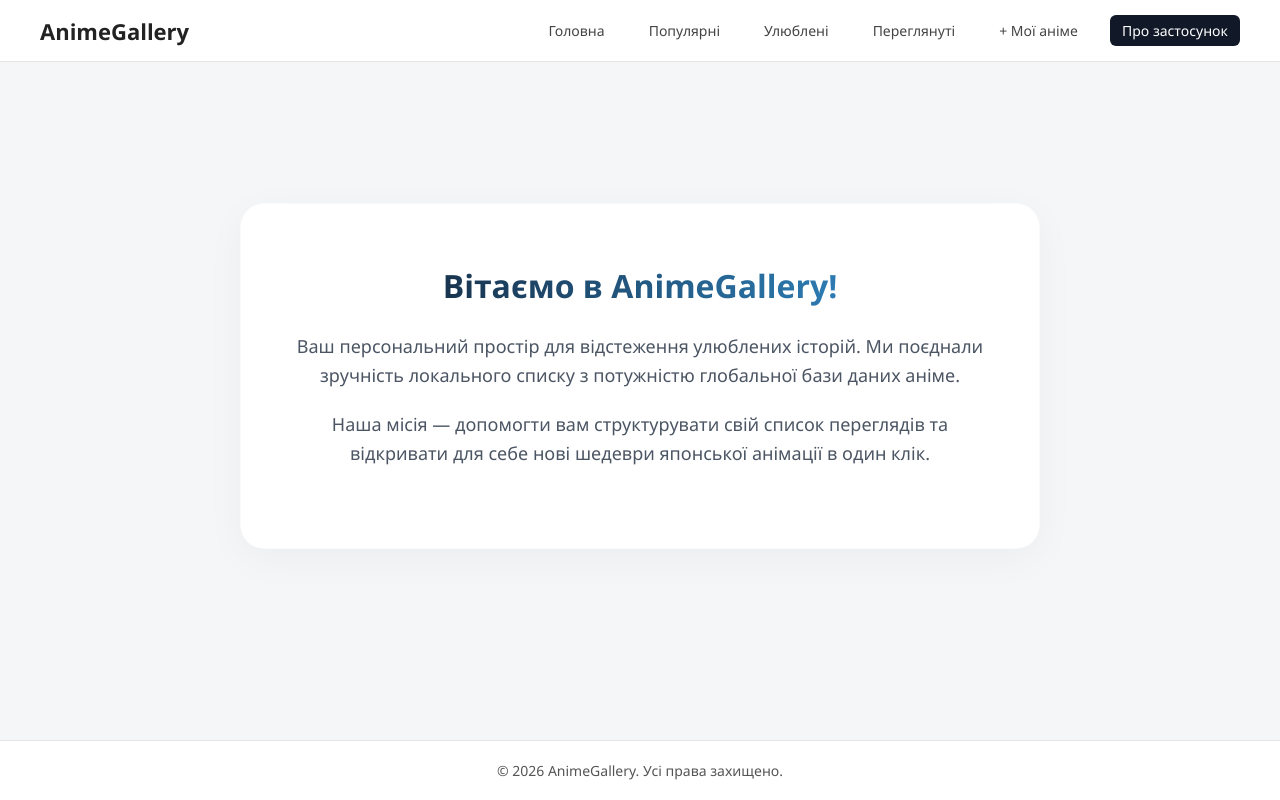
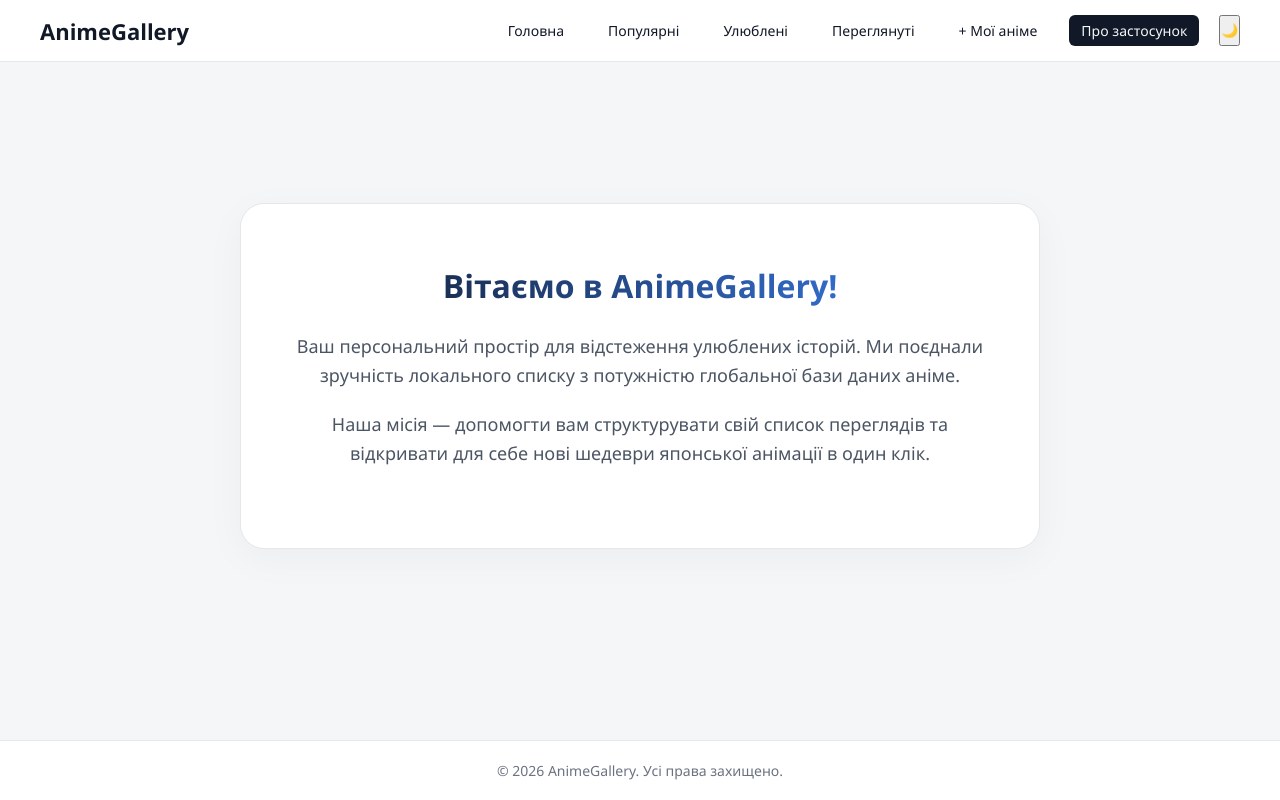
Before and after one commit to Shibitoll/AnimeGallery, a React (Vite) app: page /about in a window 1280 px wide. Built offline with nearby package versions, Linux system fonts and the light colour scheme; no server answers.

Commit message:
feat: implement ThemeContext with dark mode support and localStorage persistence

```diff
--- a/src/App.jsx
+++ b/src/App.jsx
@@ -6,6 +6,7 @@ import Footer from './components/Footer';
 import About from './pages/About';
 import AnimeDetails from './pages/AnimeDetails';
 import NotFound from './pages/NotFound';
+import { ThemeProvider } from './context/ThemeContext';
 import './styles/App.css';
 
 /**
@@ -183,6 +184,7 @@ const deleteAnime = async (id) => {
 
 
   return (
+    <ThemeProvider>
     <div className="app-wrapper">
       <Header
         favoriteCount={animeList.filter(a => a.isFavorite).length}
@@ -227,6 +229,7 @@ const deleteAnime = async (id) => {
         </Routes>
       <Footer />
     </div>
+    </ThemeProvider>
   );
 }
 export default App;
--- a/src/components/Header.jsx
+++ b/src/components/Header.jsx
@@ -1,27 +1,27 @@
 import React from 'react';
 import { NavLink } from 'react-router-dom';
+import { useTheme } from '../context/ThemeContext';
 
 /**
  * Компонент верхньої панелі (Header) застосунку.
  * * Містить логотип та систему навігації по вкладках. Відображає динамічні лічильники
  * для категорій "Улюблені" та "Переглянуті", а також керує станом активної вкладки.
- * * @component
+* * @component
  * @param {Object} props - Властивості компонента.
  * @param {number} props.favoriteCount - Кількість аніме, доданих в обране.
  * @param {number} props.watchedCount - Кількість переглянутих аніме.
- * @param {string} props.currentTab - Назва поточної активної вкладки ('home', 'popular', 'favorite', 'watched', 'my-anime').
- * @param {Function} props.setCurrentTab - Функція для зміни активної вкладки в головному стані App.
+ * @param {string} props.currentTab - Назва поточної активної вкладки.
+ * @param {Function} props.setCurrentTab - Функція для зміни активної вкладки.
  */
 const Header = ({ favoriteCount, watchedCount, currentTab, setCurrentTab }) => {
+    const { theme, toggleTheme } = useTheme();
+
     /**
      * Обробник кліку по посиланнях навігації.
-     * Запобігає стандартній поведінці браузера (перезавантаженню сторінки)
-     * та перемикає вкладку.
+     * Оновлює стан активної вкладки в глобальному контексті застосунку.
      * * @function handleNavClick
-     * @memberof Header
      * @param {string} tabName - Назва вкладки, на яку здійснюється перехід.
      */
-
     const handleNavClick = (tabName) => {
         setCurrentTab(tabName);
     };
@@ -72,6 +72,11 @@ const Header = ({ favoriteCount, watchedCount, currentTab, setCurrentTab }) => {
                     >
                         Про застосунок
                     </NavLink>
+
+                    <button onClick={toggleTheme} className="theme-toggle-btn">
+                        {theme === 'light' ? '🌙' : '☀️'}
+                    </button>
+
                 </nav>
             </div>
         </header>
--- /dev/null
+++ b/src/context/ThemeContext.jsx
@@ -0,0 +1,36 @@
+import React, { createContext, useContext, useState, useEffect } from 'react';
+
+//Створення контексту
+const ThemeContext = createContext();
+
+// Провайдер компонента
+export const ThemeProvider = ({ children }) => {
+  const [theme, setTheme] = useState(() => {
+    return localStorage.getItem('app-theme') || 'light';
+  });
+
+  // Зберігаємо тему при кожній зміні та оновлюємо клас на body
+  useEffect(() => {
+    localStorage.setItem('app-theme', theme);
+    document.body.className = theme + '-theme';
+  }, [theme]);
+
+  const toggleTheme = () => {
+    setTheme((prevTheme) => (prevTheme === 'light' ? 'dark' : 'light'));
+  };
+
+  return (
+    <ThemeContext.Provider value={{ theme, toggleTheme }}>
+      {children}
+    </ThemeContext.Provider>
+  );
+};
+
+// Кастомний хук useTheme
+export const useTheme = () => {
+  const context = useContext(ThemeContext);
+  if (!context) {
+    throw new Error('useTheme must be used within a ThemeProvider');
+  }
+  return context;
+};
--- a/src/styles/AddAnimeForm.css
+++ b/src/styles/AddAnimeForm.css
@@ -7,11 +7,11 @@
 .my-anime-header {
   text-align: center;
   margin-bottom: 40px;
-  background: linear-gradient(135deg, #111827 0%, #374151 100%);
-  color: white;
+  background: linear-gradient(135deg, var(--text-primary) 0%, var(--card-border) 100%);
+  color: var(--bg-color);
   padding: 40px 30px;
   border-radius: 16px;
-  box-shadow: 0 10px 25px rgba(0, 0, 0, 0.1);
+  box-shadow: var(--shadow);
 }
 
 .my-anime-header h2 {
@@ -22,16 +22,18 @@
 .my-anime-header p {
   font-size: 16px;
   line-height: 1.6;
-  color: #e5e7eb;
+  color: var(--bg-color);
+  opacity: 0.9;
   max-width: 700px;
   margin: 0 auto;
 }
 
 .add-anime-form-container {
-  background-color: #ffffff;
+  background-color: var(--card-bg);
   padding: 30px;
   border-radius: 16px;
-  box-shadow: 0 4px 20px rgba(0, 0, 0, 0.05);
+  border: 1px solid var(--card-border);
+  box-shadow: var(--shadow);
   margin-bottom: 50px;
 }
 
@@ -56,28 +58,30 @@
 .form-group label {
   font-size: 14px;
   font-weight: 600;
-  color: #374151;
+  color: var(--text-primary);
 }
 
 .form-group input,
 .form-group select,
 .form-group textarea {
   padding: 12px 15px;
-  border: 1px solid #d1d5db;
+  /* Рамка та фон полів вводу */
+  border: 1px solid var(--card-border);
+  background-color: var(--bg-color);
+  color: var(--text-primary);
   border-radius: 8px;
   font-size: 14px;
   font-family: inherit;
   transition: all 0.2s ease;
-  background-color: #f9fafb;
 }
 
 .form-group input:focus,
 .form-group select:focus,
 .form-group textarea:focus {
   outline: none;
-  border-color: #10b981;
-  background-color: #ffffff;
-  box-shadow: 0 0 0 3px rgba(16, 185, 129, 0.1);
+  border-color: var(--accent-color);
+  background-color: var(--card-bg);
+  box-shadow: 0 0 0 3px rgba(59, 130, 246, 0.2);
 }
 
 .form-group textarea {
@@ -86,7 +90,7 @@
 }
 
 .submit-btn {
-  background-color: #10b981;
+  background-color: var(--accent-color);
   color: white;
   border: none;
   padding: 14px 24px;
@@ -94,7 +98,7 @@
   font-size: 16px;
   font-weight: bold;
   cursor: pointer;
-  transition: background-color 0.2s ease;
+  transition: opacity 0.2s ease;
   align-self: center;
   width: 100%;
   max-width: 300px;
@@ -102,5 +106,5 @@
 }
 
 .submit-btn:hover {
-  background-color: #059669;
+  opacity: 0.9;
 }
--- a/src/styles/App.css
+++ b/src/styles/App.css
@@ -10,21 +10,10 @@ html, body, #root {
   min-height: 100vh;
 }
 
-body {
-  margin: 0;
-  background-color: #f5f6f8;
-}
-
 * {
   margin: 0;
   padding: 0;
   box-sizing: border-box;
-}
-
-body {
-  font-family: 'Segoe UI', Tahoma, Geneva, Verdana, sans-serif;
-  background-color: #f5f6f8;
-  color: #222;
 }
 
 a {
@@ -34,8 +23,8 @@ a {
 
 /* HEADER */
 .main-header {
-  background-color: #ffffff;
-  border-bottom: 1px solid #e5e5e5;
+  background-color: var(--header-bg);
+  border-bottom: 1px solid var(--card-border);
   padding: 15px 40px;
 }
 
@@ -60,22 +49,23 @@ a {
   border-radius: 6px;
   transition: 0.2s;
   font-size: 14px;
-  color: #444;
+  color:var(--text-primary);
 }
 
 .nav-link:hover {
-  background-color: #f0f0f0;
+  background-color:var(--card-border);
 }
 
 .nav-link.active {
-  background-color: #111827;
-  color: white;
+  background-color:var(--text-primary);
+  color: var(--bg-color);
 }
 
 /* MAIN CONTENT */
 .main-content {
   padding: 40px;
   flex-grow: 1;
+  background-color: var(--bg-color);
 }
 
 .welcome-section {
@@ -118,7 +108,9 @@ a {
 
 /* CARD */
 .anime-card {
-  background-color: #ffffff;
+  background-color: var(--card-bg);
+  border: 1px solid var(--card-border);
+  box-shadow: var(--shadow-card);
   border-radius: 12px;
   overflow: hidden;
   box-shadow: 0 4px 12px rgba(0, 0, 0, 0.05);
@@ -130,6 +122,17 @@ a {
 .anime-card:hover {
   transform: translateY(-5px);
   box-shadow: 0 8px 18px rgba(0, 0, 0, 0.08);
+}
+
+.genre-tag {
+  background-color: var(--card-border);
+  color: var(--text-secondary);
+}
+
+/* Кнопка "Бажаєте змінити?" */
+.edit-rating-btn {
+  color: var(--text-primary);
+  border-color: var(--text-muted);
 }
 
 /* POSTER */
@@ -151,8 +154,8 @@ a {
   position: absolute;
   top: 10px;
   right: 10px;
-  background-color: #111827;
-  color: #fff;
+  background-color: var(--rating-bg);
+  color: var(--text-on-rating);
   font-size: 13px;
   padding: 5px 8px;
   border-radius: 8px;
@@ -161,6 +164,7 @@ a {
 /* CARD CONTENT */
 .card-content {
   padding: 15px;
+  color: var(--text-primary);
   display: flex;
   flex-direction: column;
   gap: 10px;
@@ -168,13 +172,14 @@ a {
 }
 
 .card-title {
+  color: var(--text-primary);
   font-size: 16px;
   font-weight: 600;
 }
 
 .card-desc {
   font-size: 13px;
-  color: #555;
+  color: var(--text-secondary);
   line-height: 1.4;
 }
 
@@ -198,9 +203,9 @@ a {
   display: flex;
   justify-content: space-between;
   font-size: 12px;
-  color: #666;
+  color: var(--text-muted);
+  border-top: 1px solid var(--card-border);
   padding-top: 10px;
-  border-top: 1px solid #eee;
 }
 
 /* FOOTER */
@@ -209,9 +214,9 @@ a {
   padding: 20px;
   text-align: center;
   font-size: 14px;
-  background-color: #ffffff;
-  border-top: 1px solid #e5e5e5;
-  color: #555;
+  background-color: var(--footer-bg);
+  border-top: 1px solid var(--card-border);
+  color: var(--text-muted);
 }
 
 /* Кнопка статусу перегляду (внизу картки) */
@@ -318,7 +323,8 @@ a {
 .user-rating-section {
   margin-top: 15px;
   padding-top: 12px;
-  border-top: 1px dashed #e2e8f0; /* Пунктирна лінія відділяє секцію */
+  border-top: 1px dashed var(--card-border);
+  color: var(--text-primary);
   font-size: 14px;
   display: flex;
   flex-direction: column;
@@ -327,11 +333,11 @@ a {
 
 .user-rating-section p {
   margin: 0 0 8px 0;
-  color: #475569;
+  color: var(--text-secondary);
 }
 
 .user-rating-section strong {
-  color: #1e293b;
+  color: var(--accent-color);
   font-size: 16px;
   margin-left: 4px;
 }
@@ -358,8 +364,8 @@ a {
 /* Кнопка "Бажаєте змінити?" / "Зберегти" */
 .edit-rating-btn {
   background: transparent;
-  border: 1px solid #000000;
-  color: #100921;
+  color: var(--text-primary);
+  border: 1px solid var(--card-border);
   padding: 6px 12px;
   border-radius: 6px;
   font-size: 13px;
@@ -389,14 +395,14 @@ a {
 
 /* Дизайн самої картки */
 .stat-card {
-  background: #ffffff;
+  background: var(--card-bg);
   border-radius: 12px;
   padding: 20px;
   display: flex;
   justify-content: space-between;
   align-items: flex-start;
   box-shadow: 0 4px 6px -1px rgba(0, 0, 0, 0.05), 0 2px 4px -1px rgba(0, 0, 0, 0.03);
-  border: 1px solid #f1f5f9;
+  border: 1px solid var(--card-border);
   transition: transform 0.2s ease, box-shadow 0.2s ease;
 }
 
@@ -417,7 +423,7 @@ a {
   display: block;
   font-size: 28px;
   font-weight: 700;
-  color: #0f172a; /* Темний колір для головної цифри */
+  color: var(--text-primary);
   margin: 8px 0;
 }
 
@@ -498,9 +504,9 @@ a {
 
 /* Специфічні стилі для карток з API */
 .api-card {
-  border: 1px solid #e0e0e0;
+  border: 1px solid var(--card-border);
   transition: all 0.3s ease;
-  background: white;
+  background: var(--card-bg)
 }
 
 .api-card:hover {
@@ -546,10 +552,11 @@ a {
 .details-container {
   display: flex;
   gap: 40px;
-  background: #fff;
+  background: var(--card-bg);
   padding: 30px;
   border-radius: 20px;
-  box-shadow: 0 10px 25px rgba(0, 0, 0, 0.05);
+  box-shadow: 0 10px 25px var(--card-border);
+  color: var(--text-primary);
 }
 
 .details-poster {
@@ -569,7 +576,7 @@ a {
 
 .details-info h1 {
   font-size: 32px;
-  color: #111827;
+  color:var(--text-primary);
   line-height: 1.2;
 }
 
@@ -597,7 +604,7 @@ a {
 
 .details-desc p {
   line-height: 1.6;
-  color: #4b5563;
+  color: var(--text-secondary);
   font-size: 15px;
 }
 
@@ -629,18 +636,19 @@ a {
     width: 100%;
     margin: auto;
     padding: 60px 40px;
-    background: white;
+    background: var(--card-bg);
     border-radius: 24px;
     box-shadow: 0 10px 40px rgba(0,0,0,0.04);
-    border: 1px solid rgba(0,0,0,0.02);
+    border: 1px solid var(--card-border);
     text-align: center;
+    color: var(--text-primary);
 }
 
 .page-container h2 {
     font-size: 32px;
     margin-bottom: 25px;
-    color: #111827;
-    background: linear-gradient(90deg, #111827, #3498db);
+    color: var(--text-primary);
+    background: linear-gradient(90deg, var(--text-primary), var(--accent-color));
     -webkit-background-clip: text;
     -webkit-text-fill-color: transparent;
 }
@@ -648,7 +656,7 @@ a {
 .page-container p {
     font-size: 18px;
     line-height: 1.6;
-    color: #4b5563;
+    color: var(--text-secondary);
     margin-bottom: 20px;
 }
 
@@ -695,3 +703,42 @@ a {
   margin-top: 0;
   margin-bottom: 10px;
 }
+
+:root {
+  /* Світла тема */
+  --bg-color: #f5f6f8;
+  --text-primary: #111827;
+  --text-secondary: #4b5563;
+  --text-muted: #6b7280;
+  --card-bg: #ffffff;
+  --card-border: #e5e7eb;
+  --accent-color: #3b82f6;
+  --header-bg: #ffffff;
+  --footer-bg: #ffffff;
+  --rating-bg: #111827;
+  --text-on-rating: #ffffff;
+}
+
+.dark-theme {
+  /* Темна тема */
+  --bg-color: #0f172a;
+  --text-primary: #f8fafc;
+  --text-secondary: #cbd5e1; /* Контрастний сірий */
+  --text-muted: #94a3b8;
+  --card-bg: #1e293b;
+  --card-border: #334155;
+  --accent-color: #60a5fa;
+  --header-bg: #1e293b;
+  --footer-bg: #1e293b;
+  --rating-bg: #f8fafc;
+  --text-on-rating: #0f172a;
+}
+
+/* Глобальні стилі body (для плавного переходу) */
+body {
+  font-family: 'Segoe UI', Tahoma, Geneva, Verdana, sans-serif;
+  background-color: var(--bg-color);
+  color: var(--text-primary);
+  transition: background-color 0.3s ease, color 0.3s ease;
+  min-height: 100vh;
+}
```
